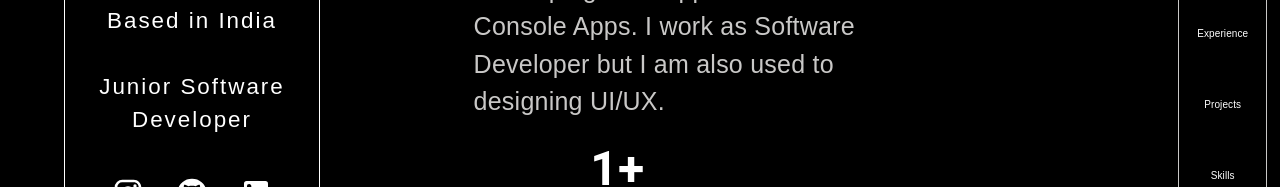
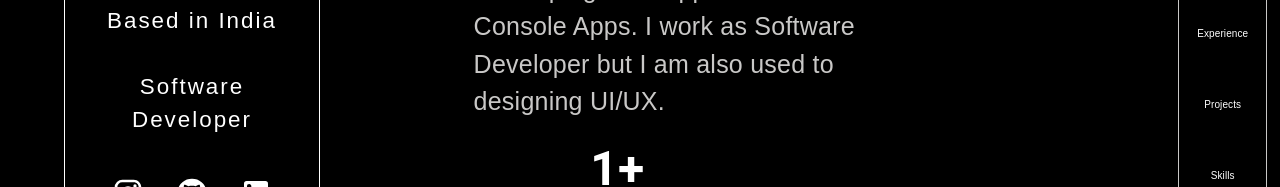
Before and after one commit to Shivamingale3/shivam-ingale-frontend, a React (Create React App) app: page / in a window 1280 px wide. Shown: the part 387-574 px from the top of the page. Built offline with nearby package versions, Linux system fonts and the light colour scheme; some icons are missing.

Commit message:
Update Profile.js

```diff
--- a/src/components/Profile.js
+++ b/src/components/Profile.js
@@ -91,7 +91,7 @@ const Profile = () => {
         fontSize={{ xs: "1.2rem", sm: "1.4rem" }}
         color={colorTheme.palette.accent.light}
       >
-        Junior Software Developer
+        Software Developer
       </Typography>
 
       {/* Social Icons */}
```
